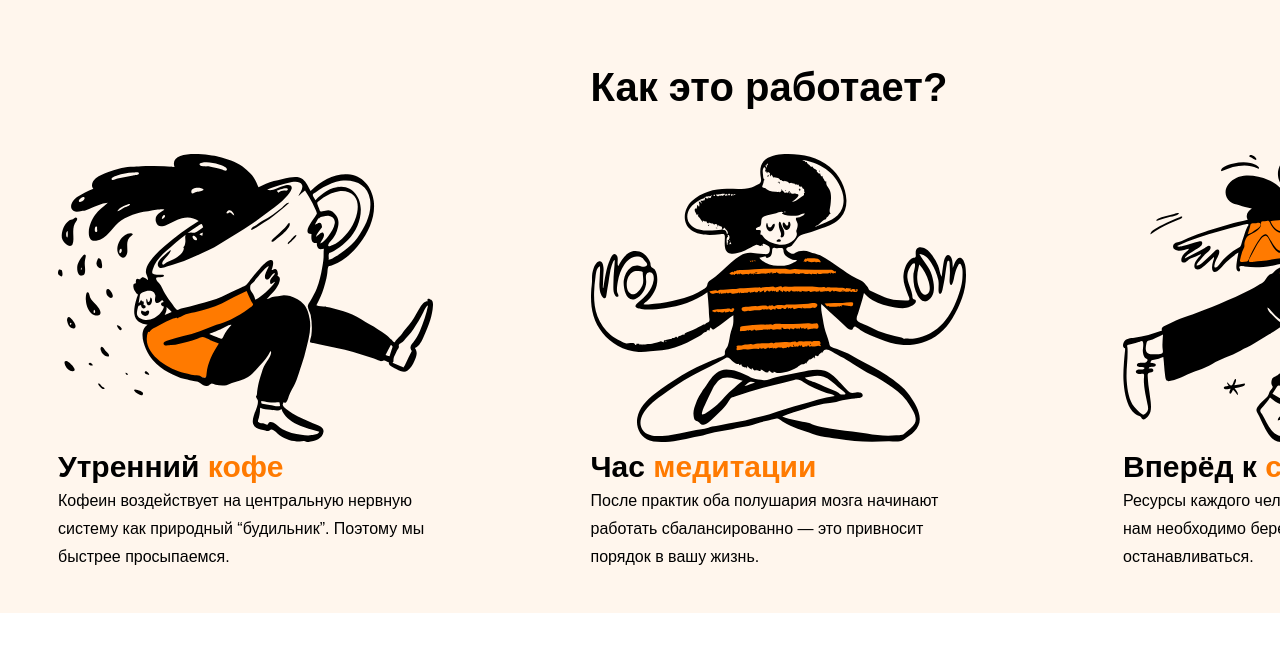
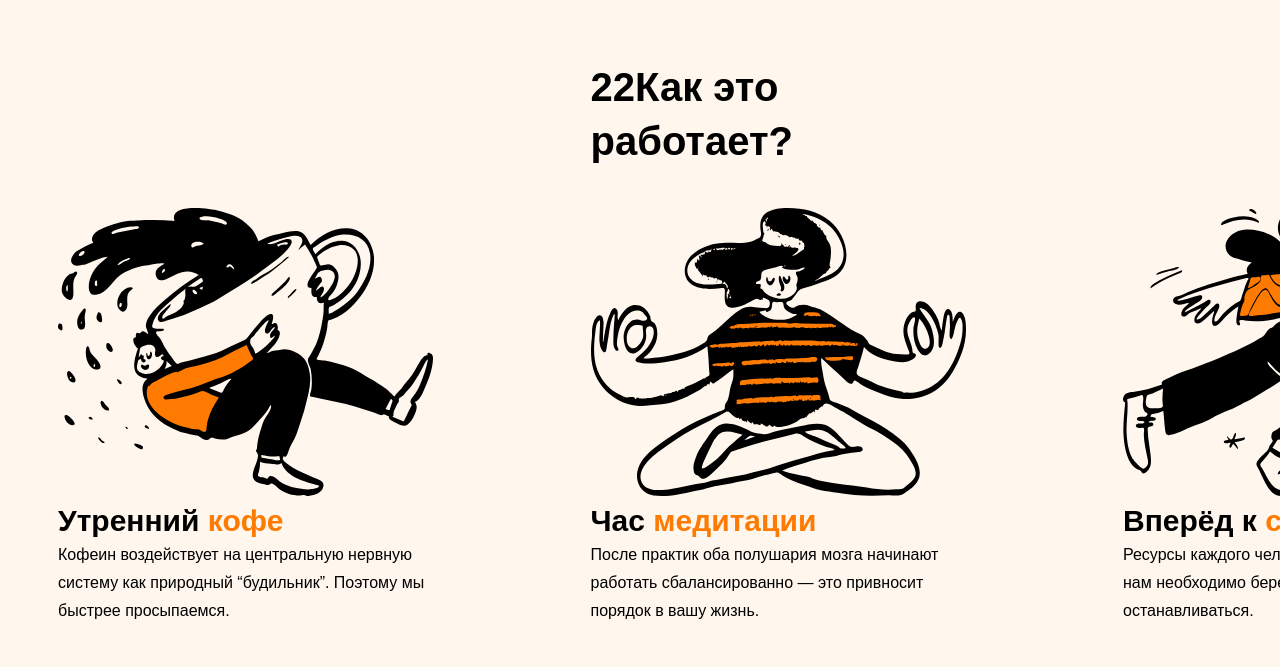
Before and after one commit to petrov1989/evclid, a plain HTML site: page index.html in a window 1280 px wide. Shown: the top 670 px of the page. Drawn offline with Linux system fonts and the light colour scheme; a web font is replaced by a local one.

Commit message:
Update index.html

```diff
--- a/index.html
+++ b/index.html
@@ -14,7 +14,7 @@
 
   <section class="sprite-top">
     <div class="container">
-      <h1 class="sprite-top__h1">Как это работает?</h1>
+      <h1 class="sprite-top__h1">22Как это работает?</h1>
       <ul class="sprite-top__article-block">
         <li class="sprite-top__article">
           <svg width="100%" viewBox="0 0 375 288">
```
